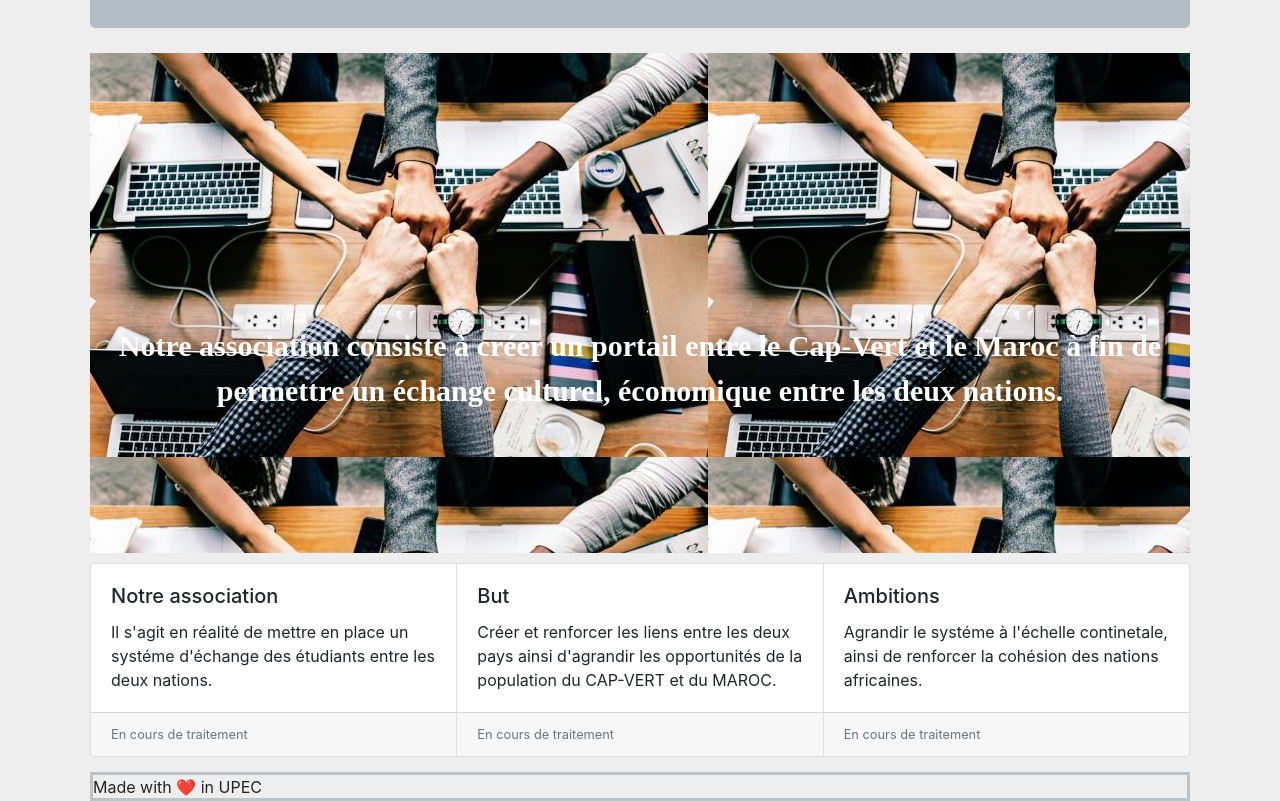
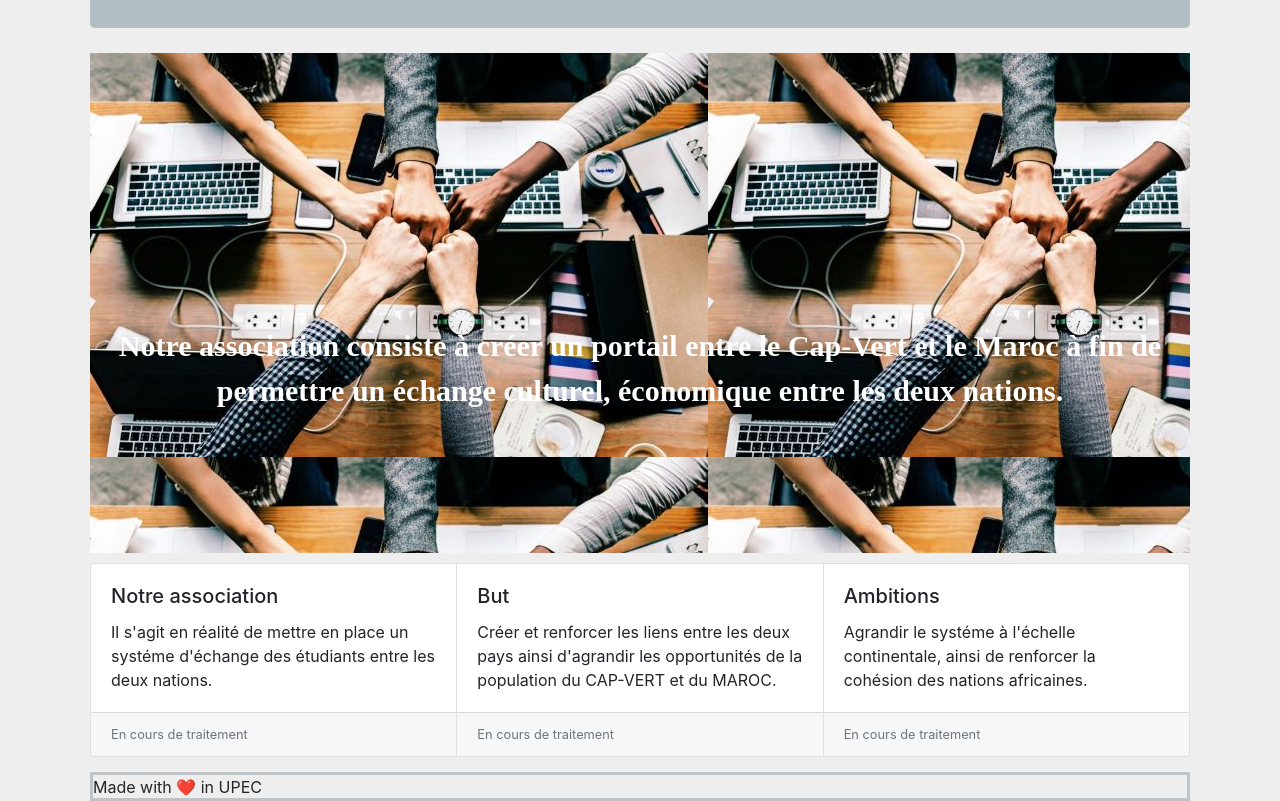
Before and after one commit to sarahtaraminy/capvert-marocindustry, a plain HTML site: page index.html in a window 1280 px wide. Shown: the part 177-978 px from the top of the page. Drawn offline with Linux system fonts and the light colour scheme.

Commit message:
Update index.html

```diff
--- a/index.html
+++ b/index.html
@@ -48,7 +48,7 @@
   <div class="card">
     <div class="card-body">
       <h5 class="card-title">Ambitions</h5>
-      <p class="card-text"> Agrandir le systéme à l'échelle continetale, ainsi de renforcer la cohésion des nations africaines.</p>
+      <p class="card-text"> Agrandir le systéme à l'échelle continentale, ainsi de renforcer la cohésion des nations africaines.</p>
     </div>
     <div class="card-footer">
       <small class="text-muted">En cours de traitement</small>
```
